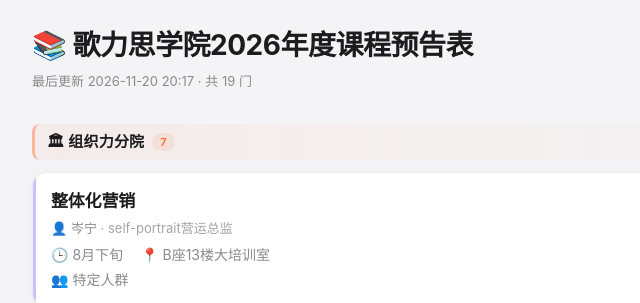
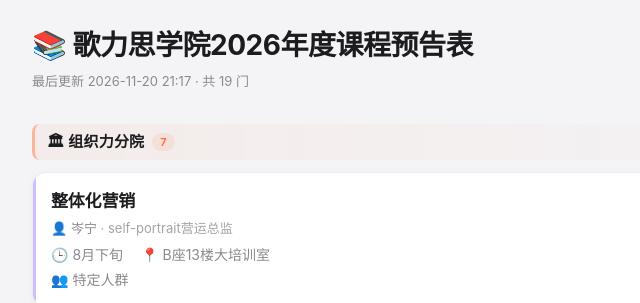
Before and after one commit to Tong-echo/Ellassay, a plain HTML site: page index.html in a window 1280 px wide. Shown: the top 303 px of the page, 248-888 px from the left. Drawn offline with Linux system fonts and the light colour scheme.

Commit message:
auto: hourly refresh 2026-11-20 21:17:01

```diff
--- a/index.html
+++ b/index.html
@@ -5,14 +5,14 @@
 <meta name="viewport" content="width=device-width,initial-scale=1,maximum-scale=1">
 <meta http-equiv="refresh" content="120">
 <title>歌力思学院2026年度课程预告表</title>
-<meta name="description" content="最后更新 2026-11-20 20:17 · 共 19 门">
+<meta name="description" content="最后更新 2026-11-20 21:17 · 共 19 门">
 <meta property="og:title" content="歌力思学院2026年度课程预告表">
-<meta property="og:description" content="最后更新 2026-11-20 20:17 · 共 19 门">
+<meta property="og:description" content="最后更新 2026-11-20 21:17 · 共 19 门">
 <meta property="og:type" content="website">
 <meta property="og:url" content="https://tong-echo.github.io/Ellassay/">
 <meta name="twitter:card" content="summary">
 <meta name="twitter:title" content="歌力思学院2026年度课程预告表">
-<meta name="twitter:description" content="最后更新 2026-11-20 20:17 · 共 19 门">
+<meta name="twitter:description" content="最后更新 2026-11-20 21:17 · 共 19 门">
 <style>
 :root {
   --bg: #f4f4f6;
@@ -274,7 +274,7 @@ footer {
 <div class="container">
   <header>
     <h1>📚 歌力思学院2026年度课程预告表</h1>
-    <div class="subtitle" data-nosnippet>最后更新 2026-11-20 20:17 · 共 19 门</div>
+    <div class="subtitle" data-nosnippet>最后更新 2026-11-20 21:17 · 共 19 门</div>
   </header>
 
         <div class="section">
```
